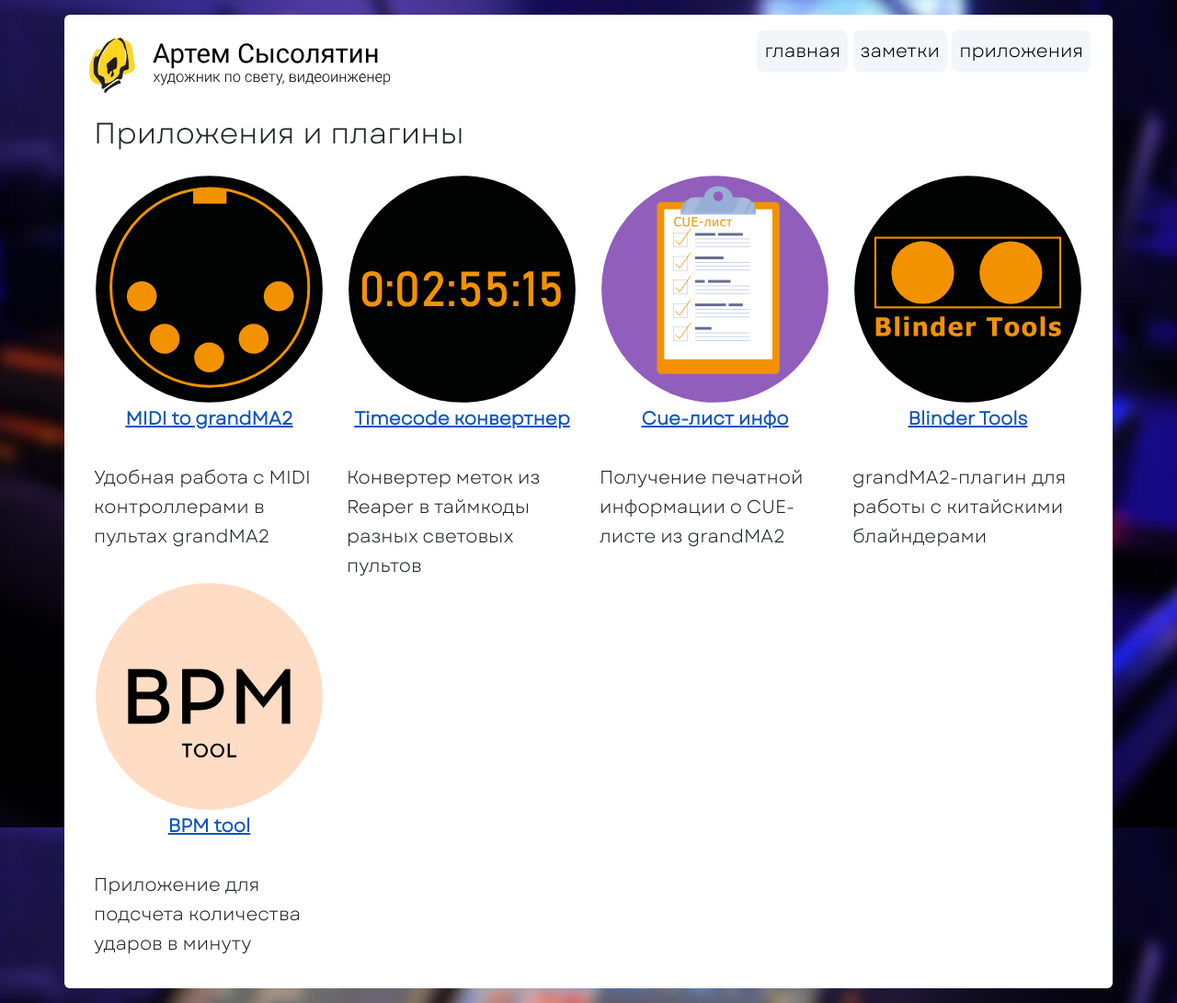
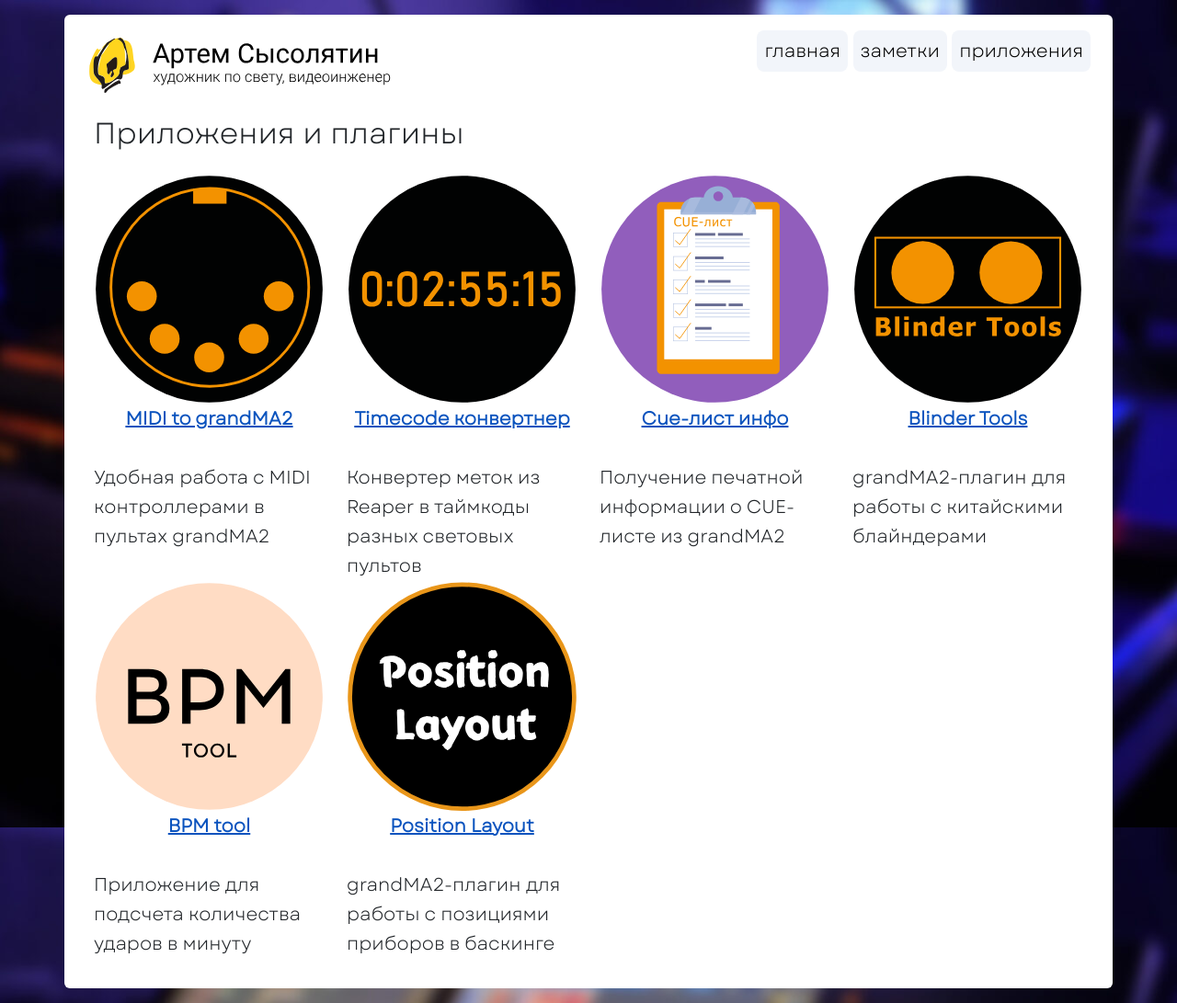
Before and after one commit to sysolyatin/sysolyatin.github.io, a Jekyll site: the page built from apps/index.html, in a window 1280 px wide. Shown: the whole page at 92% size. Built offline with Jekyll 4.4.1, drawn with Linux system fonts in a browser that asks for light colours.

Commit message:
add position pluging icon

```diff
--- a/_config.yml
+++ b/_config.yml
@@ -38,6 +38,11 @@ apps:
     icon: /static/bpm.svg
     text: "Приложение для подсчета количества ударов в минуту"
 
+  - name: "Position Layout"
+    url: /apps/position/
+    icon: /static/position.svg
+    text: "grandMA2-плагин для работы с позициями приборов в баскинге"
+
 theme: minima
 plugins:
   - jekyll-feed
```
Also changed, not shown: static/position.svg (added).
